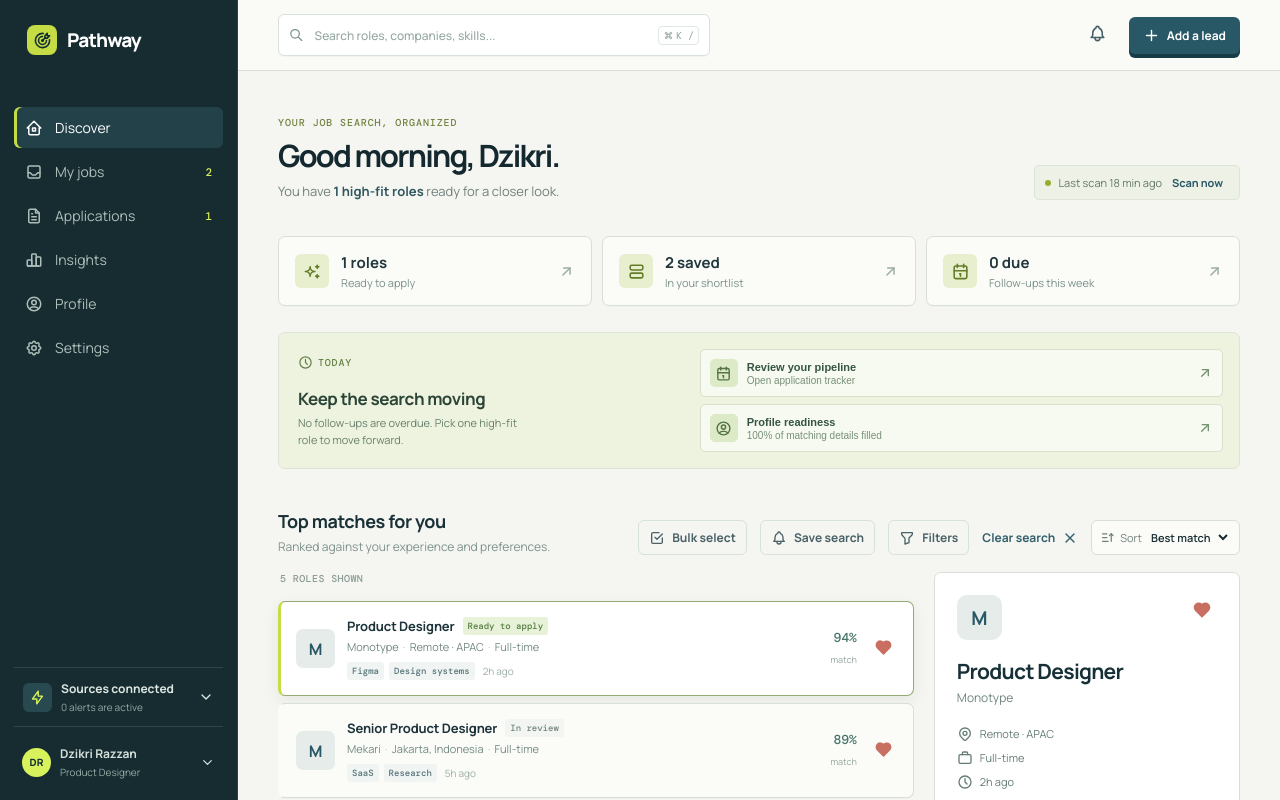
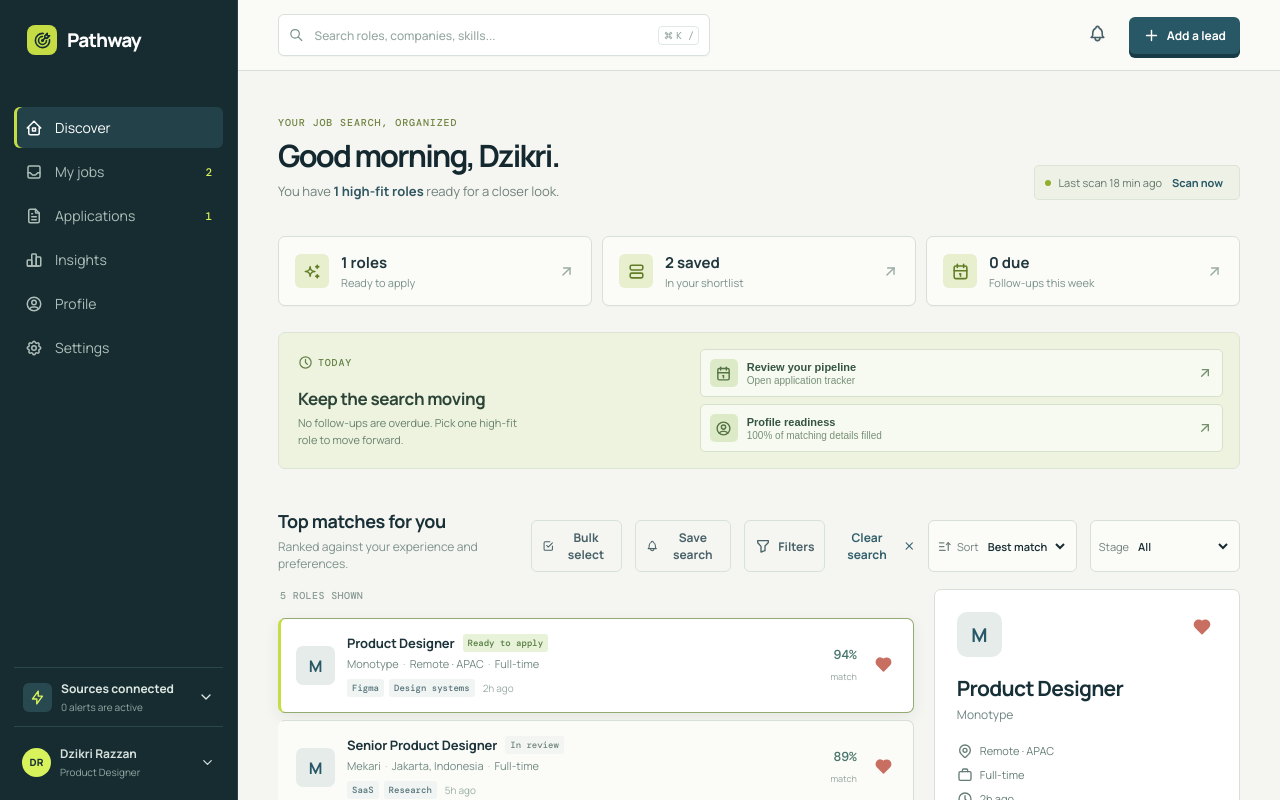
Before and after one commit to dzikrirazzan/job-finder, a React (Vite) app: page / in a window 1280 px wide. Shown: the top 800 px of the page. Built offline with nearby package versions, Linux system fonts and the light colour scheme.

Commit message:
feat: filter roles by application stage

```diff
--- a/src/App.jsx
+++ b/src/App.jsx
@@ -149,7 +149,7 @@ const readJobs = () => {
   return Array.isArray(value) && value.length ? value : seedJobs;
 };
 const defaultChecklist = { resume: true, portfolio: true, answers: false };
-const defaultView = { activeFilters: [], sortBy: "match" };
+const defaultView = { activeFilters: [], sortBy: "match", stageFilter: "All" };
 const applicationStatuses = ["Applied", "In review", "Interview", "Offer"];
 const ageInMinutes = (age) => {
   if (age === "Just now") return 0;
@@ -205,6 +205,7 @@ export default function App() {
     [selected, setSelected] = useState(() => readJobs()[0] || null),
     [activeFilters, setActiveFilters] = useState(() => readStore("pathway-view", defaultView).activeFilters || []),
     [sortBy, setSortBy] = useState(() => readStore("pathway-view", defaultView).sortBy || "match"),
+    [stageFilter, setStageFilter] = useState(() => readStore("pathway-view", defaultView).stageFilter || "All"),
     [filterOpen, setFilterOpen] = useState(false),
     [commandOpen, setCommandOpen] = useState(false),
     [modal, setModal] = useState(null),
@@ -214,7 +215,7 @@ export default function App() {
   useEffect(() => store("pathway-jobs", jobs), [jobs]);
   useEffect(() => store("pathway-profile", profile), [profile]);
   useEffect(() => store("pathway-alerts", alerts), [alerts]);
-  useEffect(() => store("pathway-view", { activeFilters, sortBy }), [activeFilters, sortBy]);
+  useEffect(() => store("pathway-view", { activeFilters, sortBy, stageFilter }), [activeFilters, sortBy, stageFilter]);
   useEffect(() => {
     if (!toast) return;
     const t = setTimeout(() => setToast(""), 2600);
@@ -252,14 +253,14 @@ export default function App() {
           filter === "Full-time" ? j.type === "Full-time" :
           isDesignRole
         ));
-        return queryMatch && filterMatch;
+        return queryMatch && filterMatch && (stageFilter === "All" || j.status === stageFilter);
       });
     return results.sort((a, b) => {
       if (sortBy === "recent") return ageInMinutes(a.age) - ageInMinutes(b.age);
       if (sortBy === "salary") return salaryValue(b.salary) - salaryValue(a.salary);
       return b.score - a.score;
     });
-  }, [jobs, query, activeFilters, sortBy]);
+  }, [jobs, query, activeFilters, sortBy, stageFilter]);
   const visibleJobs = filtered.filter((j) => page !== "My jobs" || j.saved);
   const saved = jobs.filter((j) => j.saved).length,
     ready = jobs.filter((j) => j.status === "Ready to apply").length,
@@ -508,6 +509,7 @@ export default function App() {
                   onClick={() => {
                     setQuery("");
                     setActiveFilters([]);
+                    setStageFilter("All");
                   }}
                 >
                   Clear search <IconX size={16} />
@@ -519,6 +521,13 @@ export default function App() {
                     <option value="match">Best match</option>
                     <option value="recent">Most recent</option>
                     <option value="salary">Salary</option>
+                  </select>
+                </label>
+                <label className="sort-control">
+                  <span>Stage</span>
+                  <select aria-label="Filter jobs by stage" value={stageFilter} onChange={(event) => setStageFilter(event.target.value)}>
+                    <option>All</option>
+                    {applicationStatuses.concat(["New", "Ready to apply", "Closed"]).filter((stage, index, stages) => stages.indexOf(stage) === index).map((stage) => <option key={stage}>{stage}</option>)}
                   </select>
                 </label>
               </div>
```
